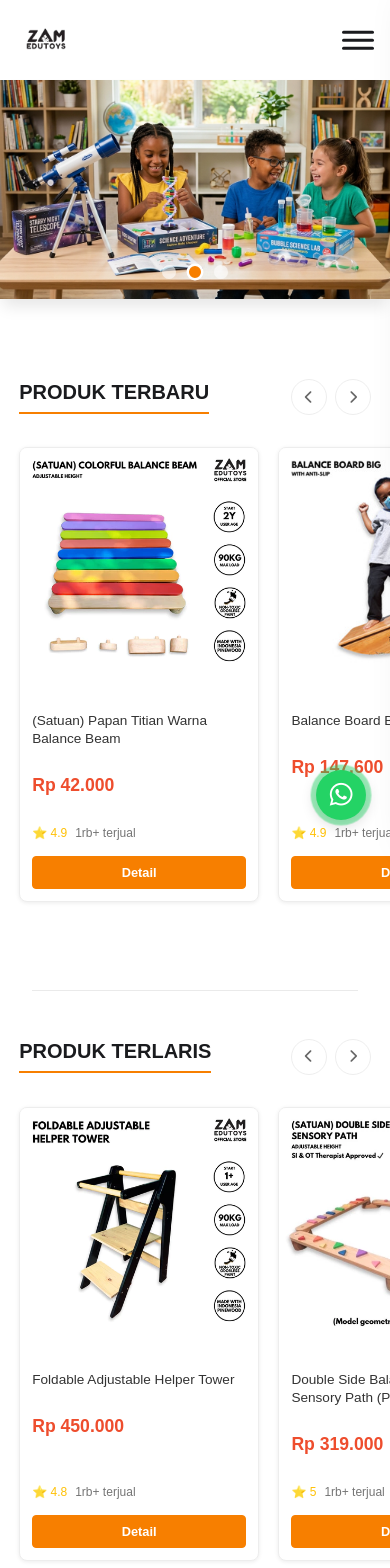
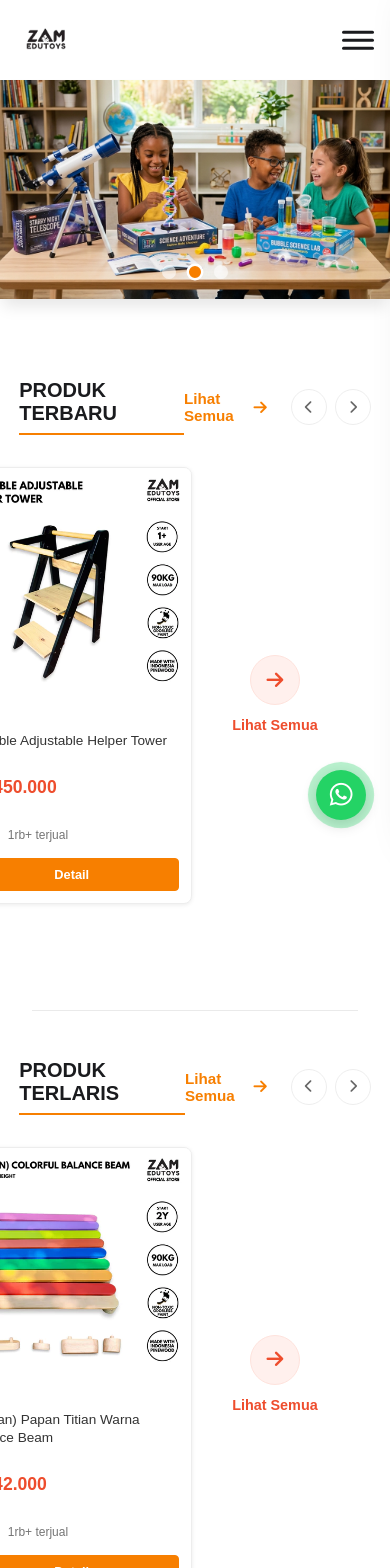
Before and after one commit to agungmee/zamedutoys, a Next.js app: page / in a window 390 px wide. Shown: the top 1568 px of the page. Built offline with nearby package versions, Linux system fonts and the light colour scheme.

Commit message:
update tampilan list produk

```diff
--- /dev/null
+++ b/app/produk/Produk.module.css
@@ -0,0 +1,60 @@
+.main {
+  padding: 8rem 2rem 6rem;
+  background-color: #fafafa;
+  min-height: 100vh;
+}
+
+.container {
+  max-width: var(--container-width, 1200px);
+  margin: 0 auto;
+}
+
+.header {
+  margin-bottom: 4rem;
+  border-bottom: 1px solid #eee;
+  padding-bottom: 2rem;
+}
+
+.title {
+  font-size: 2.5rem;
+  font-weight: 800;
+  color: #222;
+  margin-bottom: 0.5rem;
+}
+
+.subtitle {
+  font-size: 1.1rem;
+  color: #666;
+}
+
+.grid {
+  display: grid;
+  grid-template-columns: repeat(auto-fill, minmax(260px, 1fr));
+  gap: 2.5rem;
+}
+
+.loading, .empty {
+  text-align: center;
+  padding: 5rem 0;
+  color: #999;
+  font-size: 1.2rem;
+}
+
+@media (max-width: 768px) {
+  .main {
+    padding-top: 6rem;
+    padding-left: 1.2rem;
+    padding-right: 1.2rem;
+  }
+
+  .title {
+    font-size: 2rem;
+  }
+}
+
+@media (max-width: 480px) {
+  .grid {
+    grid-template-columns: 1fr;
+    gap: 1.5rem;
+  }
+}
--- a/components/ProductsSection.js
+++ b/components/ProductsSection.js
@@ -1,5 +1,6 @@
 "use client";
 import React, { useState, useEffect, useRef } from 'react';
+import Link from 'next/link';
 import ProductCard from './ProductCard';
 import ProductModal from './ProductModal';
 import styles from './ProductsSection.module.css';
@@ -34,6 +35,10 @@ export default function ProductsSection({ title = "Produk Terbaru", reverse = fa
     <section className={styles.section}>
       <div className={styles.header}>
         <h2 className={styles.heading}>{title}</h2>
+        <div className={styles.headerActions}>
+          <Link href={`/produk?sort=${reverse ? 'terlaris' : 'terbaru'}`} className={styles.viewAll}>
+            Lihat Semua <i className="fa-solid fa-arrow-right"></i>
+          </Link>
           <div className={styles.navButtons}>
             <button className={styles.navBtn} onClick={() => scroll('left')} aria-label="Slide Left">
               <i className="fa-solid fa-chevron-left"></i>
@@ -41,6 +46,7 @@ export default function ProductsSection({ title = "Produk Terbaru", reverse = fa
             <button className={styles.navBtn} onClick={() => scroll('right')} aria-label="Slide Right">
               <i className="fa-solid fa-chevron-right"></i>
             </button>
+          </div>
         </div>
       </div>
 
@@ -53,6 +59,15 @@ export default function ProductsSection({ title = "Produk Terbaru", reverse = fa
             />
           </div>
         ))}
+        {/* End card for Mobile Carousel */}
+        <div className={styles.viewAllMobileWrapper}>
+          <Link href={`/produk?sort=${reverse ? 'terlaris' : 'terbaru'}`} className={styles.viewAllCard}>
+            <div className={styles.viewAllIcon}>
+              <i className="fa-solid fa-arrow-right"></i>
+            </div>
+            <span>Lihat Semua</span>
+          </Link>
+        </div>
       </div>
 
       {selectedProduct && (
--- a/components/ProductsSection.module.css
+++ b/components/ProductsSection.module.css
@@ -24,6 +24,28 @@
   padding-bottom: 0.5rem;
   display: inline-block;
   margin: 0;
+}
+
+.headerActions {
+  display: flex;
+  align-items: center;
+  gap: 1.5rem;
+}
+
+.viewAll {
+  font-size: 0.95rem;
+  color: var(--accent-color, #ee4d2d);
+  font-weight: 700;
+  text-decoration: none;
+  display: flex;
+  align-items: center;
+  gap: 8px;
+  transition: all 0.2s;
+}
+
+.viewAll:hover {
+  opacity: 0.8;
+  transform: translateX(4px);
 }
 
 .navButtons {
@@ -62,11 +84,18 @@
   grid-template-columns: repeat(auto-fill, minmax(260px, 1fr));
   gap: 2rem;
   padding: 0.5rem 2rem 2rem;
+  align-items: stretch; /* Ensure items stretch to equal height */
 }
 
 .cardWrapper {
   display: flex;
   flex-direction: column;
+  height: 100%;
+}
+
+.cardWrapper > * {
+  height: 100%;
+  width: 100%;
 }
 
 /* CAROUSEL MODE FOR MOBILE */
@@ -107,11 +136,53 @@
   .navButtons {
     display: flex;
   }
+
+  /* Carousel specific "View All" card */
+  .viewAllMobileWrapper {
+    display: flex;
+    align-items: center;
+    justify-content: center;
+    scroll-snap-align: start;
+    flex: 0 0 160px; /* Narrower than product cards */
+    padding-right: 2rem;
+  }
+
+  .viewAllCard {
+    display: flex;
+    flex-direction: column;
+    align-items: center;
+    gap: 12px;
+    text-decoration: none;
+    color: #ee4d2d;
+    font-weight: 700;
+    font-size: 0.9rem;
+    transition: all 0.2s;
+  }
+
+  .viewAllIcon {
+    width: 50px;
+    height: 50px;
+    background-color: #fff0ed;
+    border-radius: 50%;
+    display: flex;
+    align-items: center;
+    justify-content: center;
+    font-size: 1.2rem;
+    border: 1px solid #fee2dc;
+  }
+
+  .viewAllCard:hover .viewAllIcon {
+    background-color: #ee4d2d;
+    color: #fff;
+  }
 }
 
-/* Hide nav buttons on desktop since it's a grid */
+/* Hide navigation buttons on desktop since it's a grid */
 @media (min-width: 769px) {
   .navButtons {
     display: none;
   }
+  .viewAllMobileWrapper {
+    display: none;
+  }
 }
```
Also changed, not shown: app/produk/page.js (added, +78 -0 lines). Lines whose indentation alone changed are shown as unchanged.
